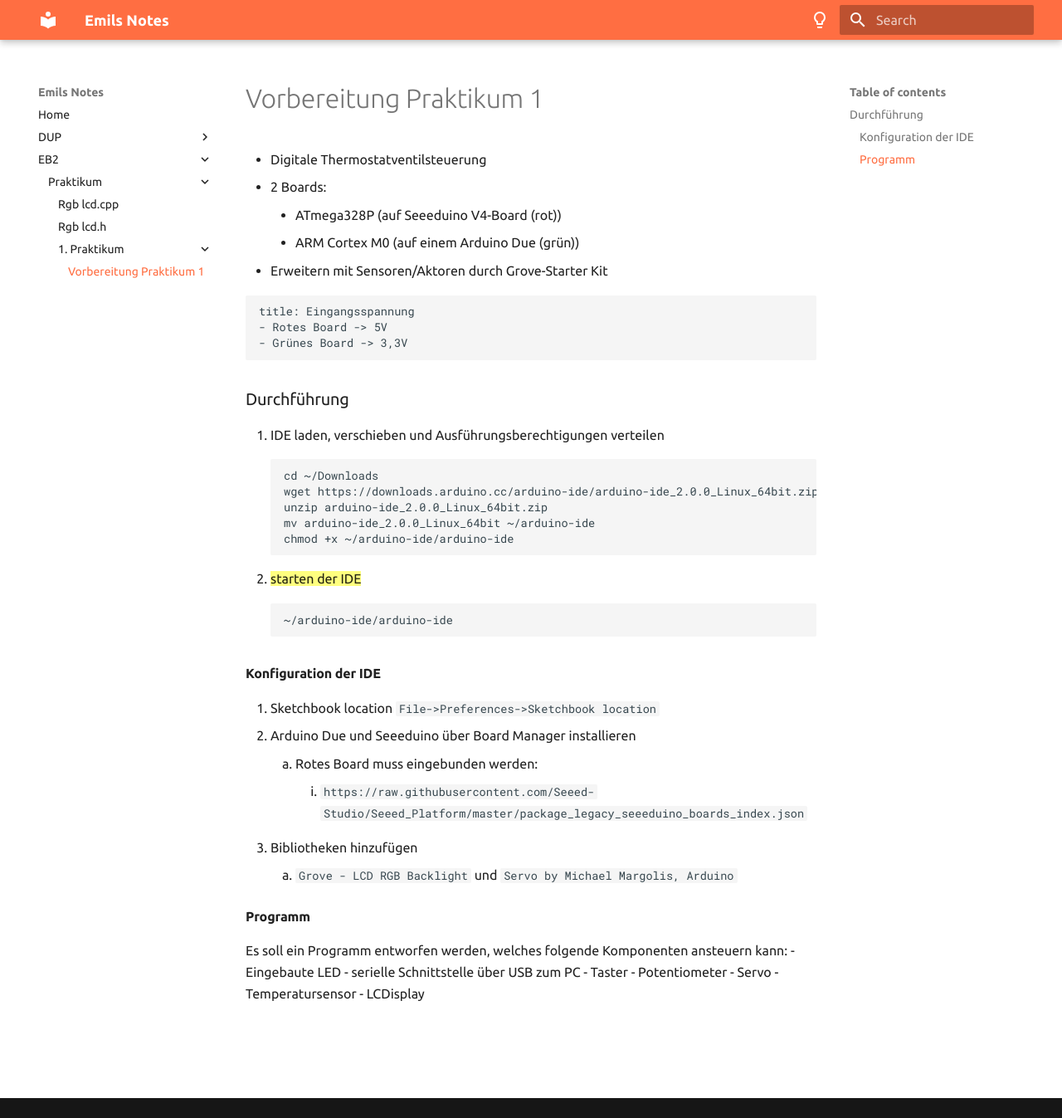
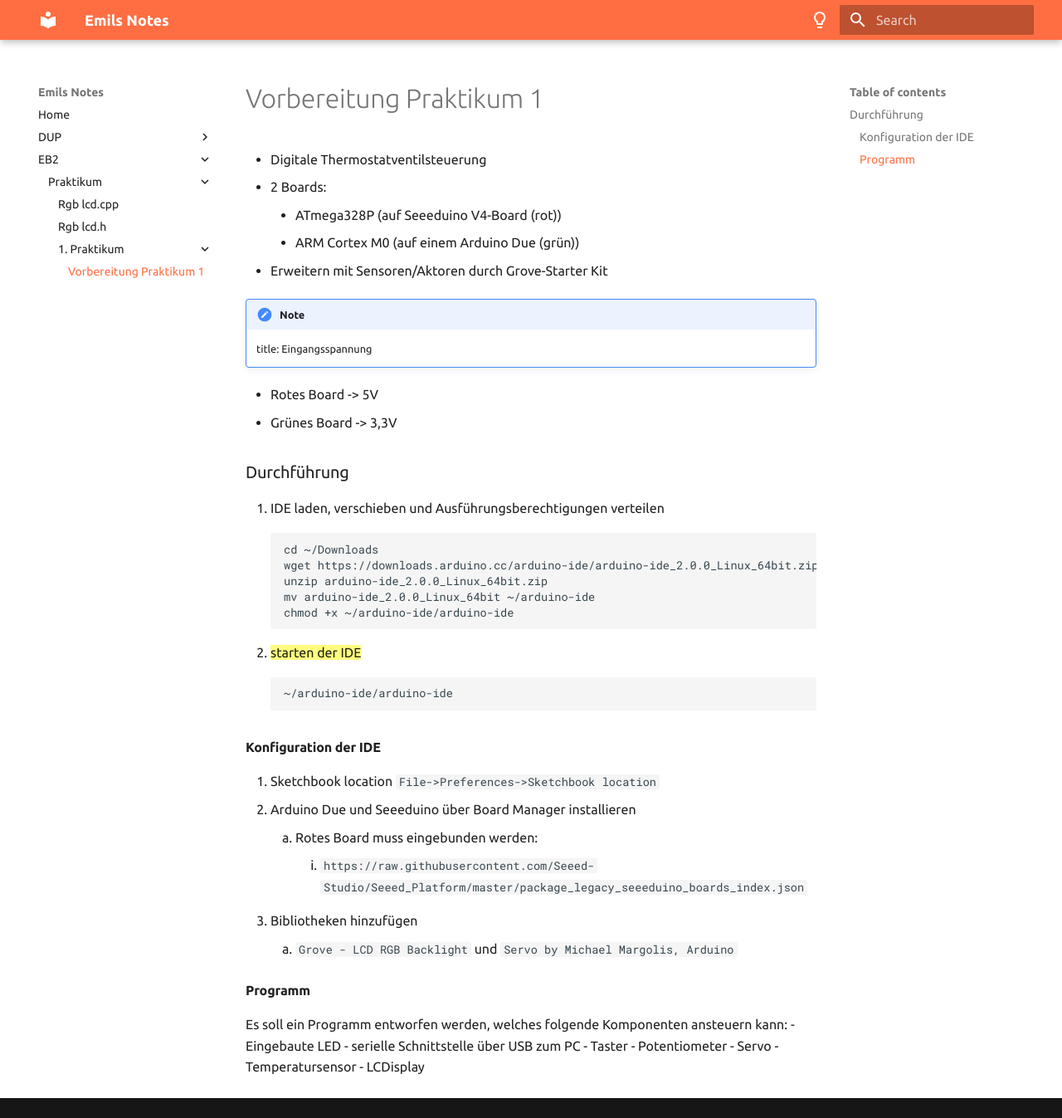
Before and after one commit to CodingEmil/ObsidianShared, an MkDocs documentation site: the page built from docs/EB2/Praktikum/1. Praktikum/Vorbereitung - Praktikum 1.md, in a window 1280 px wide and 1347 px high. Shown: the whole window at 83% size. Built offline with MkDocs 1.6.1 and Material for MkDocs 9.7.7, drawn with Linux system fonts in a browser that asks for light colours.

Commit message:
Replace code blocks

````diff
--- a/docs/EB2/Praktikum/1. Praktikum/Vorbereitung - Praktikum 1.md
+++ b/docs/EB2/Praktikum/1. Praktikum/Vorbereitung - Praktikum 1.md
@@ -4,11 +4,11 @@
 	- ARM Cortex M0 (auf einem Arduino Due (grün))
 - Erweitern mit Sensoren/Aktoren durch Grove-Starter Kit
 
-```ad-info
-title: Eingangsspannung
+!!! note
+    title: Eingangsspannung
 - Rotes Board -> 5V
 - Grünes Board -> 3,3V
-```
+
 
 ### Durchführung
 1. IDE laden, verschieben und Ausführungsberechtigungen verteilen
````
